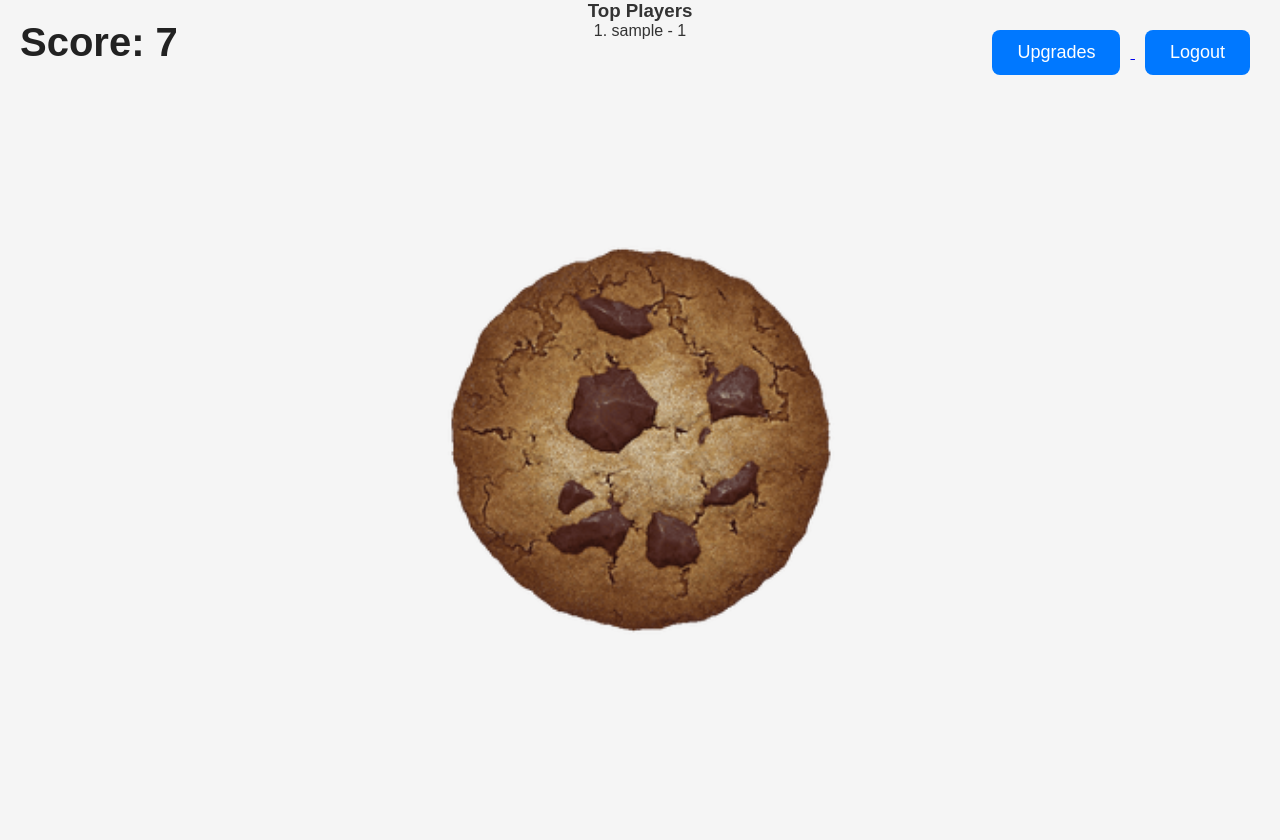
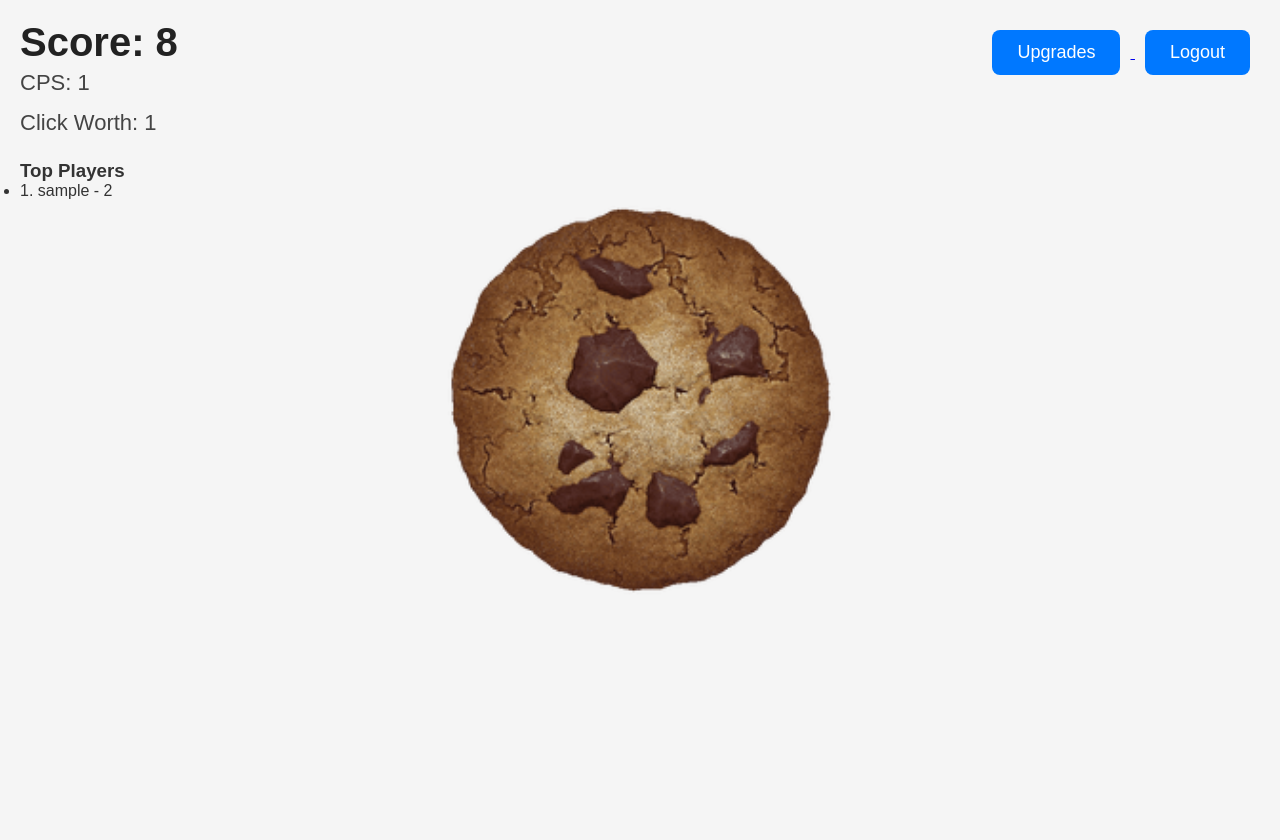
Before and after one commit to AquaDev-prog/cookie-clicker, a Flask app: page /homepage in a window 1280 px wide. After the commit the page ends 592 px from the top, so only its background shows below. Run offline with Flask 3, Linux system fonts and the light colour scheme; the visitor is signed in with stand-in values (Sample User, id 1); tables that the repository leaves empty hold one stand-in row (values such as "Sample post").

Commit message:
Update homepage.html

```diff
--- a/templates/homepage.html
+++ b/templates/homepage.html
@@ -13,6 +13,10 @@
         Score: {{ score }}
     </h1>
 
+    <!-- CPS + Click worth (optional display) -->
+    <p id="cpsDisplay">CPS: {{ cps }}</p>
+    <p id="clickWorthDisplay">Click Worth: {{ click_worth }}</p>
+
     <!-- Top-right buttons -->
     <div style="position: absolute; top: 20px; right: 20px;">
         <a href="{{ url_for('upgrade_shop') }}">
@@ -23,31 +27,61 @@
             <button class="logout-button">Logout</button>
         </a>
     </div>
-    <div id="leaderboardBox">
+
+    <!-- Leaderboard -->
+    <div id="leaderboardBox" style="position: absolute; top: 160px; left: 20px; text-align:left;">
         <h3>Top Players</h3>
         <ul id="leaderboardList"></ul>
     </div>
+
     <!-- Big cookie center -->
     <div style="display: flex; align-items: center; justify-content: center; height: 100vh;">
-        <form method="POST">
-            <button class="cookie-button" type="submit" name="cookie"></button>
-        </form>
+        <button class="cookie-button" id="cookieBtn"></button>
     </div>
 
-    <!-- Auto-refresh score via JS -->
+    <!-- JS: handle manual click without reload -->
     <script>
-    setInterval(() => {
-        fetch('/get_score')
+    document.getElementById("cookieBtn").addEventListener("click", () => {
+        fetch("/click", { method: "POST" })
             .then(response => response.json())
             .then(data => {
-                const scoreEl = document.getElementById('scoreDisplay');
+                const scoreEl = document.getElementById("scoreDisplay");
                 if (scoreEl) {
                     scoreEl.innerText = "Score: " + data.score;
                 }
             })
+            .catch(err => console.error("Error clicking cookie:", err));
+    });
+    </script>
+
+    <!-- Auto-refresh score via JS (also applies autoclick) -->
+    <script>
+    function refreshScore() {
+        fetch("/get_score")
+            .then(response => response.json())
+            .then(data => {
+                const scoreEl = document.getElementById('scoreDisplay');
+                const cpsEl = document.getElementById('cpsDisplay');
+                const cwEl = document.getElementById('clickWorthDisplay');
+
+                if (scoreEl) {
+                    scoreEl.innerText = "Score: " + data.score;
+                }
+                if (cpsEl) {
+                    cpsEl.innerText = "CPS: " + data.cps;
+                }
+                if (cwEl) {
+                    cwEl.innerText = "Click Worth: " + data.click_worth;
+                }
+            })
             .catch(err => console.error('Error fetching score:', err));
-    }, 1000);
+    }
+
+    setInterval(refreshScore, 1000);
+    refreshScore();
     </script>
+
+    <!-- Leaderboard JS -->
     <script>
     function updateLeaderboard() {
         fetch('/get_leaderboard')
@@ -70,3 +104,5 @@
 
 </body>
 </html>
+</body>
+</html>
```
